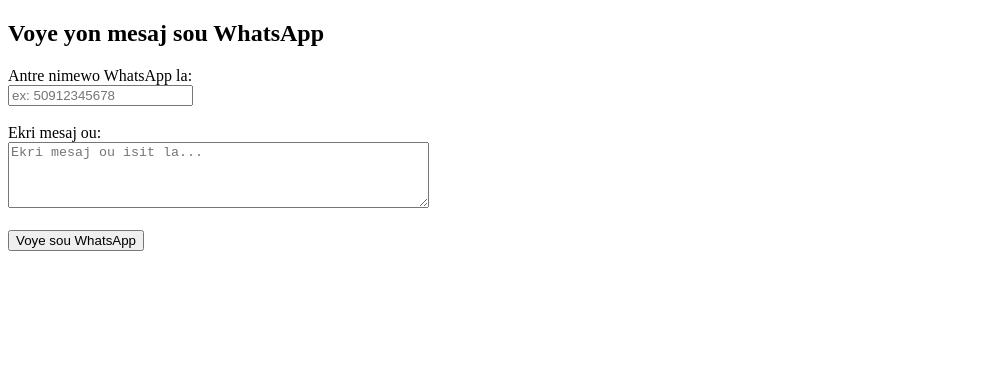
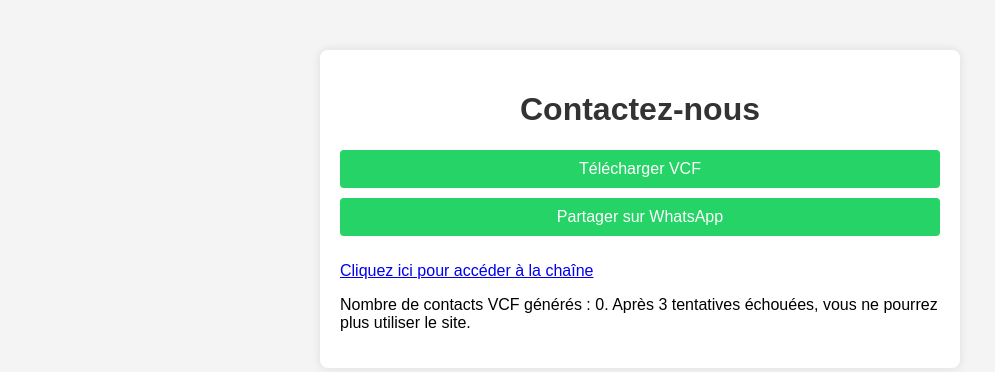
Before and after one commit to kenguer/WHATSAPP-CONATC-VUES, a plain HTML site: page index.html in a window 1280 px wide. Shown: the whole page, without its empty margins (0-995 px from the left). Drawn offline with Linux system fonts and the light colour scheme.

Commit message:
index.html

```diff
--- a/index.html
+++ b/index.html
@@ -1,30 +1,28 @@
+<!-- index.html -->
 <!DOCTYPE html>
-<html lang="ht">
+<html lang="fr">
 <head>
     <meta charset="UTF-8">
-    <title>Voye mesaj sou WhatsApp</title>
+    <title>Contactez-nous</title>
+    <meta name="viewport" content="width=device-width, initial-scale=1.0">
+    <link rel="stylesheet" href="style.css">
 </head>
 <body>
-    <h2>Voye yon mesaj sou WhatsApp</h2>
-    <label for="numero">Antre nimewo WhatsApp la:</label><br>
-    <input type="text" id="numero" placeholder="ex: 50912345678"><br><br>
-
-    <label for="mesaj">Ekri mesaj ou:</label><br>
-    <textarea id="mesaj" rows="4" cols="50" placeholder="Ekri mesaj ou isit la..."></textarea><br><br>
-
-    <button onclick="voyeMesaj()">Voye sou WhatsApp</button>
-
-    <script>
-        function voyeMesaj() {
-            const numero = document.getElementById('numero').value;
-            const mesaj = encodeURIComponent(document.getElementById('mesaj').value);
-            if(numero){
-                const link = `https://wa.me/${numero}?text=${mesaj}`;
-                window.open(link, '_blank');
-            } else {
-                alert("Tanpri mete yon nimewo WhatsApp.");
-            }
-        }
-    </script>
+    <div class="container">
+        <h1>Contactez-nous</h1>
+        <div class="button-group">
+            <button id="downloadVcfBtn">Télécharger VCF</button>
+            <button id="shareBtn">Partager sur WhatsApp</button>
+        </div>
+        <p>
+            <a id="channelLink" href="https://whatsapp.com/channel/0029Vb5jwpT7dmeeD32Cgx0c" target="_blank">
+                Cliquez ici pour accéder à la chaîne
+            </a>
+        </p>
+        <p id="infoText">
+            Nombre de contacts VCF générés : 0. Après 3 tentatives échouées, vous ne pourrez plus utiliser le site.
+        </p>
+    </div>
+    <script src="script.js"></script>
 </body>
 </html>
```
